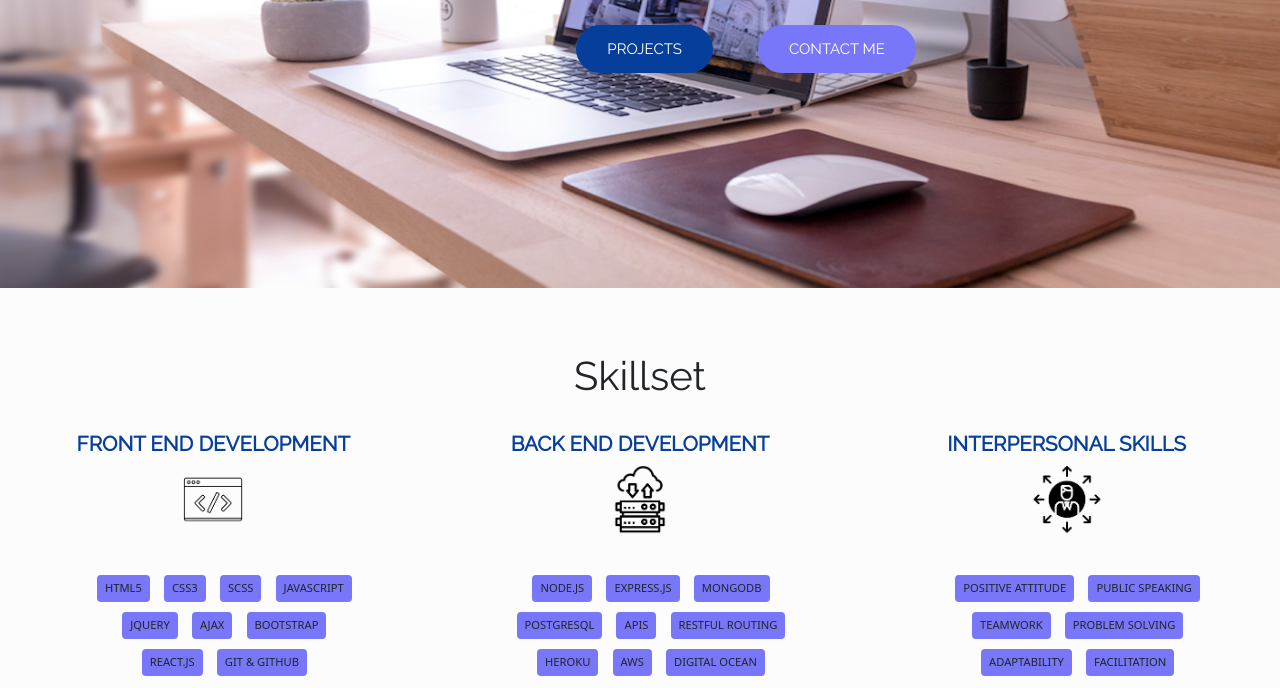
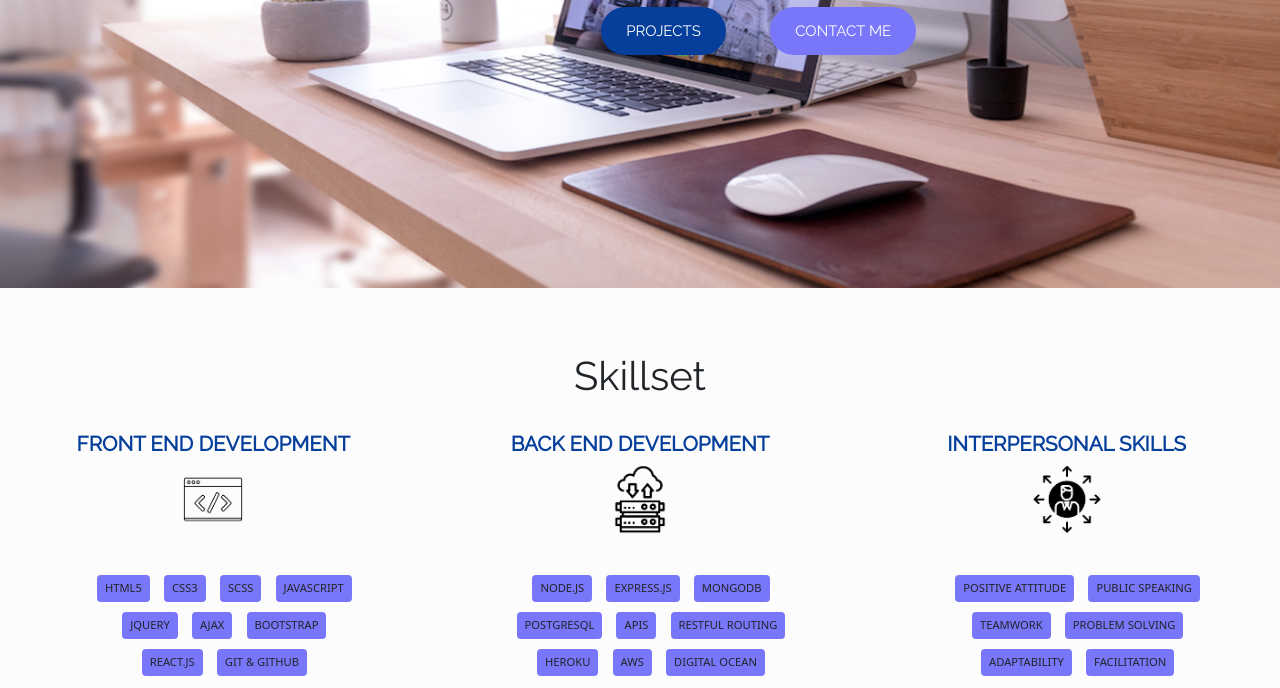
Before and after one commit to LloydC/LloydC.github.io, a plain HTML site: page index.html in a window 1280 px wide. Shown: the part 412-1100 px from the top of the page. Drawn offline with nearby package versions, Linux system fonts and the light colour scheme.

Commit message:
More styling

```diff
--- a/css/main.css
+++ b/css/main.css
@@ -293,14 +293,14 @@ footer{
 .header-text h2 {
 	font-weight: 300;
 	font-size: 1.8vw;
-	color: whitesmoke;
+	color: white;
 	background-color: transparent;
 }
 
 .header-buttons {
-	margin-top: 40px;
+	margin-top: 22px;
 }
-.header-buttons a{
+.header-buttons a {
 	margin-left: 40px;
 }
 
@@ -318,12 +318,12 @@ footer{
 	color: white;
 }
 
-.button-transparent {
+.project-button {
 	background-color: #063F9B;;
     border-radius: 50px;
     color: white;
     text-transform: uppercase;
-    padding: 2% 5%;
+    padding: 2% 4%;
     text-align: center;
     text-decoration: none;
     display: inline-block;
@@ -331,12 +331,12 @@ footer{
     cursor: pointer;
 }
 
-.button-colored {
+.contact-button{
 	background-color: #7877f9;
-    border-radius: 25px;
+    border-radius: 50px;
     color: white;
     text-transform: uppercase;
-    padding: 2% 5%;
+    padding: 2% 4%;
     text-align: center;
     text-decoration: none;
     display: inline-block;
--- a/index.html
+++ b/index.html
@@ -48,8 +48,8 @@
                       </div>
 
                       <div class="header-buttons animate__animated animate__slideInUp" >
-                        <a class="button button-transparent right-margin" href="#projects">Projects</a>
-                        <a class="button button-colored" href="#contact">Contact me</a>
+                        <a class="button project-button right-margin" href="#projects">Projects</a>
+                        <a class="button contact-button" href="#contact">Contact me</a>
                       </div>
 
                   </div>
```
